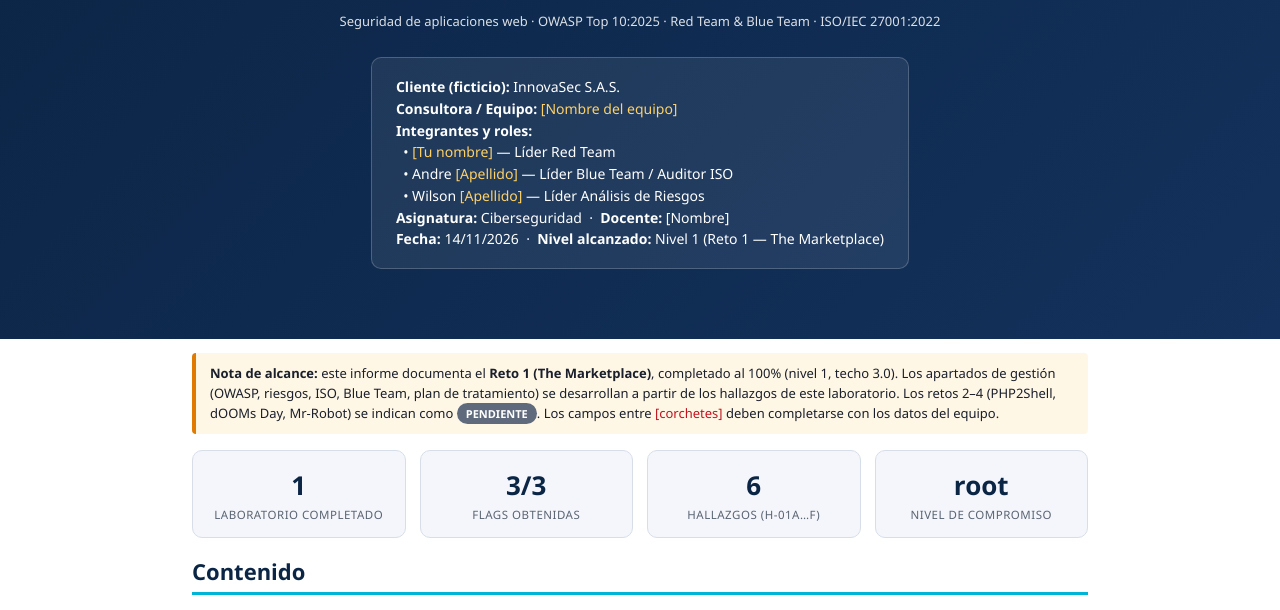
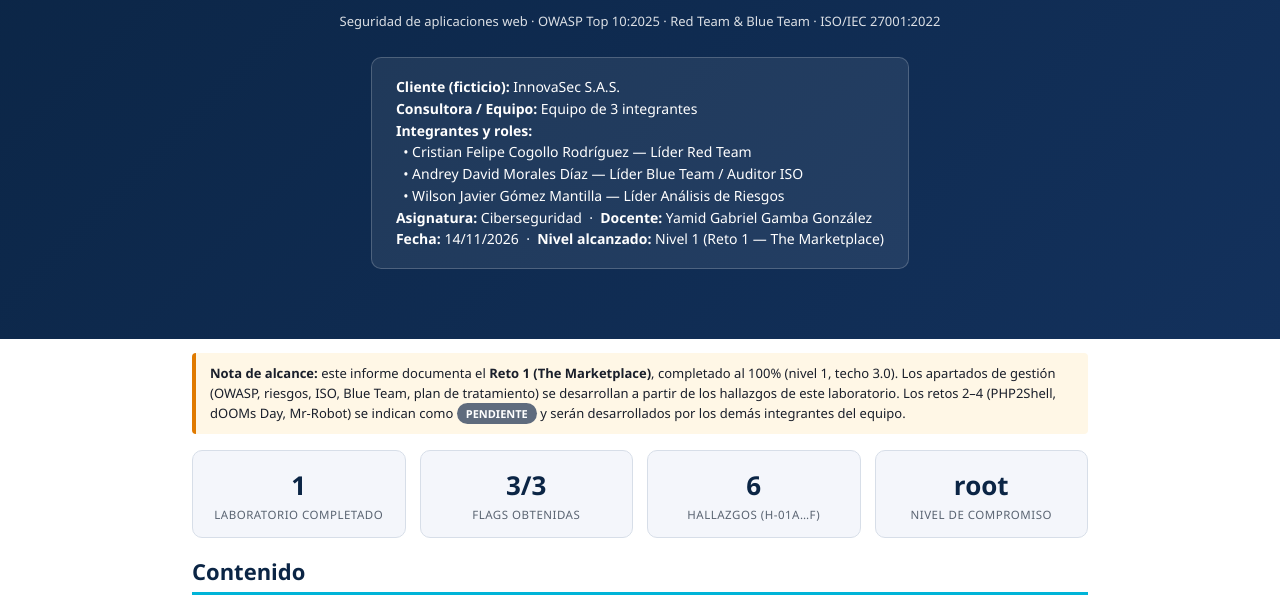
Before and after one commit to cristiancogollo4-rgb/cyberrisk-dashboard, a plain HTML site: page Informe-CyberRisk2.0.html in a window 1280 px wide. Shown: the part 177-787 px from the top of the page. Drawn offline with Linux system fonts and the light colour scheme.

Commit message:
Completar portada con datos del equipo y regenerar PDF
- Integrantes: Cristian Felipe Cogollo Rodriguez (Red Team),
  Andrey David Morales Diaz (Blue Team/ISO), Wilson Javier Gomez Mantilla (Riesgos)
- Docente: Yamid Gabriel Gamba Gonzalez
- Responsables en paneles del dashboard; leccion de equipo marcada como pendiente

Co-Authored-By: Claude Opus 4.8 <noreply@anthropic.com>

```diff
--- a/Informe-CyberRisk2.0.html
+++ b/Informe-CyberRisk2.0.html
@@ -67,12 +67,12 @@
   <div class="tag">Seguridad de aplicaciones web · OWASP Top 10:2025 · Red Team &amp; Blue Team · ISO/IEC 27001:2022</div>
   <div class="box">
     <b>Cliente (ficticio):</b> InnovaSec S.A.S.<br>
-    <b>Consultora / Equipo:</b> <span style="color:#ffd166">[Nombre del equipo]</span><br>
+    <b>Consultora / Equipo:</b> Equipo de 3 integrantes<br>
     <b>Integrantes y roles:</b><br>
-    &nbsp;&nbsp;• <span style="color:#ffd166">[Tu nombre]</span> — Líder Red Team<br>
-    &nbsp;&nbsp;• Andre <span style="color:#ffd166">[Apellido]</span> — Líder Blue Team / Auditor ISO<br>
-    &nbsp;&nbsp;• Wilson <span style="color:#ffd166">[Apellido]</span> — Líder Análisis de Riesgos<br>
-    <b>Asignatura:</b> Ciberseguridad &nbsp;·&nbsp; <b>Docente:</b> [Nombre]<br>
+    &nbsp;&nbsp;• Cristian Felipe Cogollo Rodríguez — Líder Red Team<br>
+    &nbsp;&nbsp;• Andrey David Morales Díaz — Líder Blue Team / Auditor ISO<br>
+    &nbsp;&nbsp;• Wilson Javier Gómez Mantilla — Líder Análisis de Riesgos<br>
+    <b>Asignatura:</b> Ciberseguridad &nbsp;·&nbsp; <b>Docente:</b> Yamid Gabriel Gamba González<br>
     <b>Fecha:</b> 14/11/2026 &nbsp;·&nbsp; <b>Nivel alcanzado:</b> Nivel 1 (Reto 1 — The Marketplace)
   </div>
 </div>
@@ -82,8 +82,8 @@
 <div class="nota">
 <b>Nota de alcance:</b> este informe documenta el <b>Reto 1 (The Marketplace)</b>, completado al 100% (nivel 1, techo 3.0).
 Los apartados de gestión (OWASP, riesgos, ISO, Blue Team, plan de tratamiento) se desarrollan a partir de los hallazgos de este
-laboratorio. Los retos 2–4 (PHP2Shell, dOOMs Day, Mr-Robot) se indican como <span class="badge b-pend">PENDIENTE</span>.
-Los campos entre <span style="color:#c1121f">[corchetes]</span> deben completarse con los datos del equipo.
+laboratorio. Los retos 2–4 (PHP2Shell, dOOMs Day, Mr-Robot) se indican como <span class="badge b-pend">PENDIENTE</span>
+y serán desarrollados por los demás integrantes del equipo.
 </div>
 
 <!-- KPIs -->
@@ -396,7 +396,7 @@ Un punto notable fue entender <b>por qué sqlmap falló</b> (filtro 403) y por q
 <li><b>Técnicas:</b> el riesgo real surge del <i>encadenamiento</i> de fallos (XSS → sesión → SQLi → SSH → sudo/tar → docker → root), no de debilidades aisladas. La escalada tuvo dos saltos (jake → michael → root).</li>
 <li><b>De gestión:</b> traducir hallazgos técnicos a riesgos organizacionales y controles ISO es lo que aporta valor al negocio.</li>
 <li><b>De herramientas:</b> una herramienta automatizada (sqlmap) puede fallar ante filtros; comprender la vulnerabilidad permite explotarla manualmente.</li>
-<li><b>De equipo:</b> [completar: cómo se coordinaron, qué mejorarían].</li>
+<li><b>De equipo:</b> <i>(pendiente: se completará antes de la entrega final con la reflexión del equipo sobre coordinación y mejoras).</i></li>
 </ul>
 
 <!-- 19 -->
```
Also changed, not shown: index.html (+4 -4 lines), 2 other files.
